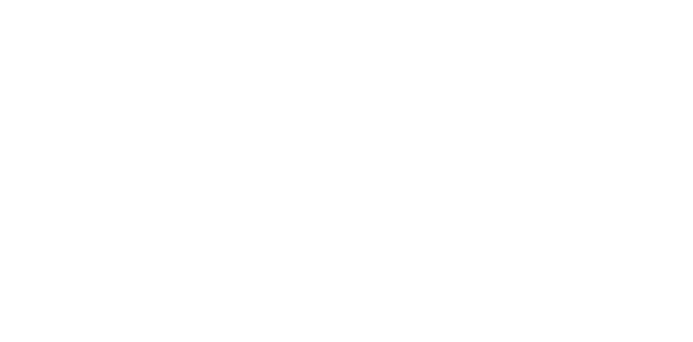
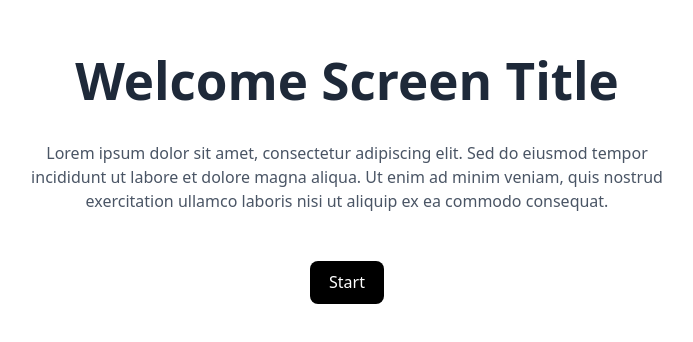
Before and after one commit to RichaoAlexandre/HackDays, a React (Vite) app in the folder apps/frontend/: page / in a window 1280 px wide. Before the commit this address had no page. Shown: the part 254-596 px from the top of the page, without its empty margins (293-986 px from the left). Built offline with nearby package versions, Linux system fonts and the light colour scheme.

Commit message:
chore: typo

```diff
--- a/apps/frontend/src/App.tsx
+++ b/apps/frontend/src/App.tsx
@@ -2,11 +2,13 @@ import './App.css'
 import { InitScreen } from './screens/InitScreen'
 import { BrowserRouter, Routes, Route } from 'react-router'
 import { StepsHandler } from './components/StepsHandler'
+import { WelcomeScreen } from './screens/WelcomeScreen'
 
 function App() {
   return (
     <BrowserRouter>
       <Routes>
+        <Route path='/' element={<WelcomeScreen/> } />
         <Route path="/init" element={<InitScreen />} />
         <Route path="/decision/:uuid" element={<StepsHandler />} />
       </Routes>
```
